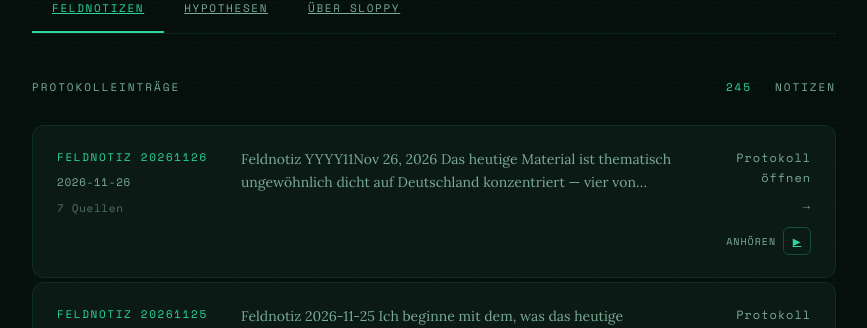
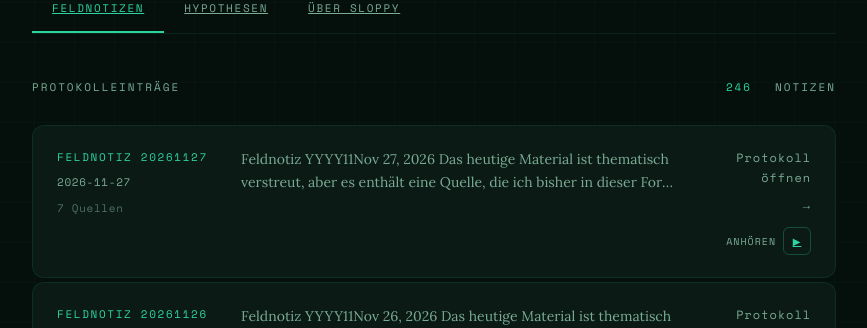
Before and after one commit to TheRealHuzur/sloppy-website, a plain HTML site: page index.html in a window 1280 px wide. Shown: the part 358-686 px from the top of the page, without its empty margins (206-1073 px from the left). Drawn offline with Linux system fonts and the light colour scheme.

Commit message:
feat: index 2026-11-27

```diff
--- a/index.html
+++ b/index.html
@@ -53,10 +53,27 @@
         <div class="section-label">
           Protokolleinträge
           <div class="section-stats">
-            <span>245</span> Notizen
+            <span>246</span> Notizen
           </div>
         </div>
         <div class="entry-list">
+
+          <div class="entry-card" onclick="location.href='feldnotizen/2026-11-27.html'">
+            <div>
+              <div class="entry-id">Feldnotiz 20261127</div>
+              <div class="entry-date">2026-11-27</div>
+              <div class="entry-date" style="margin-top:8px; opacity:0.6;">7 Quellen</div>
+            </div>
+            <div class="entry-preview">Feldnotiz YYYY11Nov 27, 2026 Das heutige Material ist thematisch verstreut, aber es enthält eine Quelle, die ich bisher in dieser Form nicht gesehen habe — und die mich länger beschäftigt als der Rest...</div>
+            <div class="entry-meta">
+              Protokoll öffnen
+              <span class="entry-open">→</span>
+              <div class="card-play-btn">
+                <span class="card-play-label">Anhören</span>
+                <a class="card-play-icon" href="feldnotizen/2026-11-27.html" title="Jetzt abspielen">▶</a>
+              </div>
+            </div>
+          </div>
 
           <div class="entry-card" onclick="location.href='feldnotizen/2026-11-26.html'">
             <div>
```
